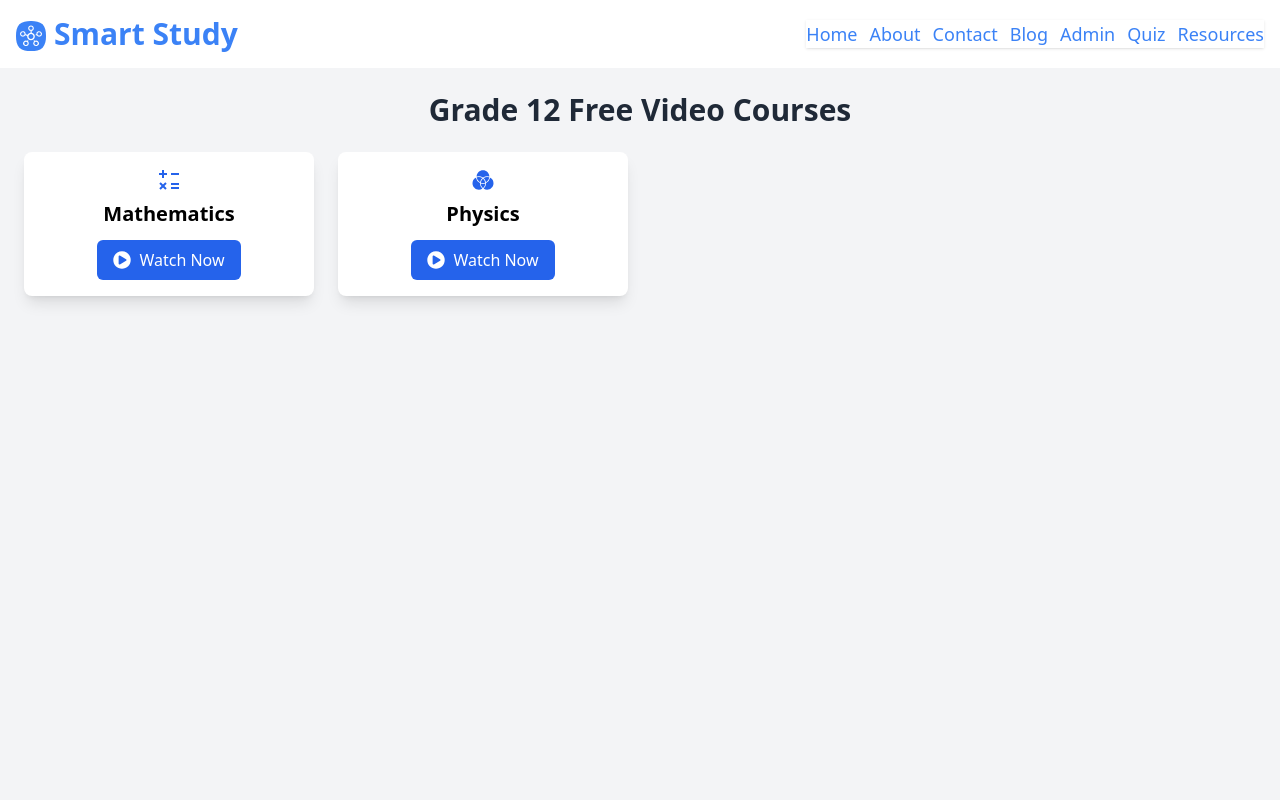
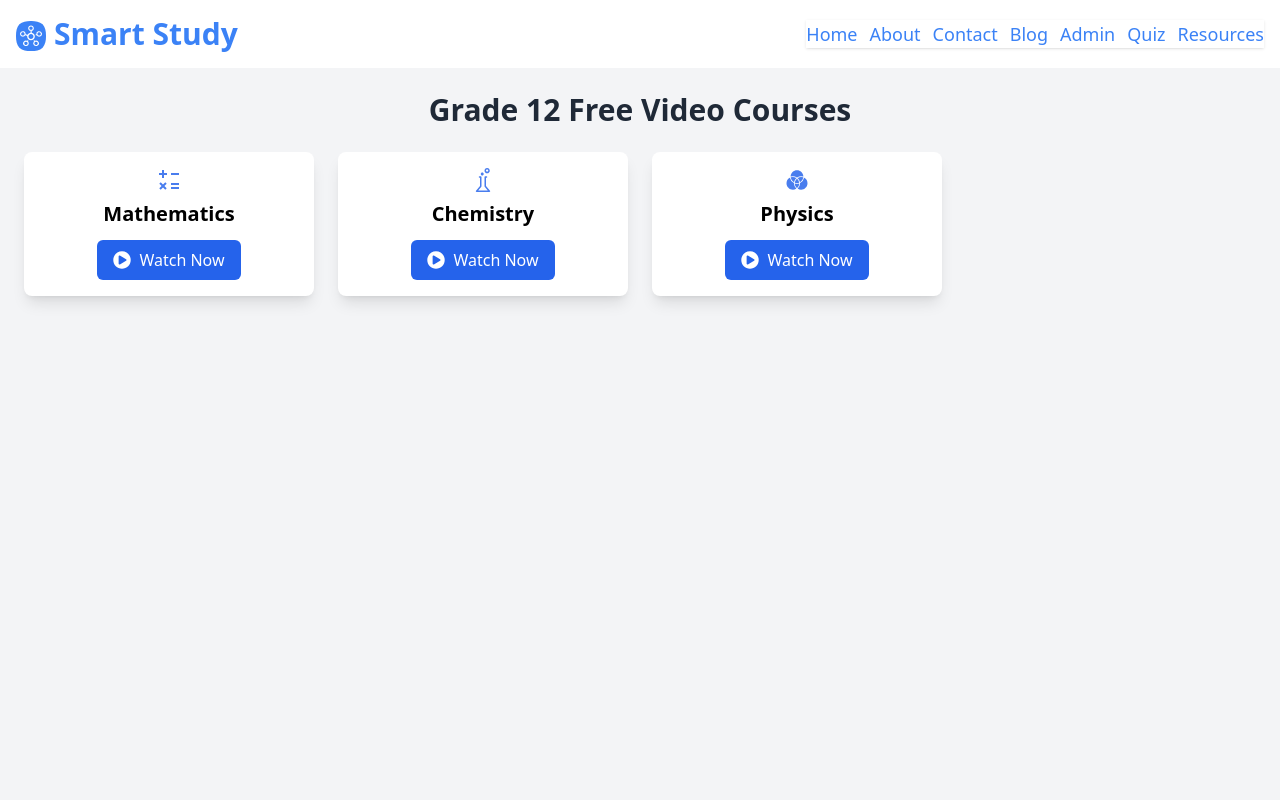
Before and after one commit to engabdullah-2024/Smart-Study, a React (Vite) app: page /resources in a window 1280 px wide. Shown: the top 800 px of the page. Built offline with nearby package versions, Linux system fonts and the light colour scheme.

Commit message:
Updated for bug fixes

```diff
--- a/src/pages/Resources.jsx
+++ b/src/pages/Resources.jsx
@@ -2,6 +2,7 @@ import { useState } from "react";
 import { FaPlayCircle } from "react-icons/fa";
 import { BiMath } from "react-icons/bi";
 import { IoColorFilter } from "react-icons/io5";
+import { SlChemistry } from "react-icons/sl";
 
 const subjects = [
   {
@@ -19,6 +20,26 @@ const subjects = [
         chapter: "Chapter 2",
         lessons: [
           { lesson: "Lesson 1", videoId: "https://youtu.be/rQhM_A9xn3s?list=PLG4SdbUov5hTE-0xR5LZi7-HjjYzwl1xn" },
+
+        ],
+      },
+    ],
+  },
+  {
+    name: "Chemistry",
+    icon: <SlChemistry  className="text-2xl text-blue-600" />, // Added icon
+    chapters: [
+      {
+        chapter: "Chapter 1",
+        lessons: [
+          { lesson: "Lesson 1", videoId: "" },
+
+        ],
+      },
+      {
+        chapter: "Chapter 2",
+        lessons: [
+          { lesson: "Lesson 1", videoId: "https://youtu.be/XKvi41lYaWE?list=PLy03hCe_9NXU_tEEpWEijKWU8TD_QxA8p" },
 
         ],
       },
@@ -52,7 +73,7 @@ const Resources = () => {
   const [selectedLesson, setSelectedLesson] = useState(null);
 
   return (
-    <div className="min-h-screen bg-gray-100 p-6">
+    <div className="min-h-screen bg-gray-100 p-6 animate-slideInLeft">
       <h1 className="text-3xl font-bold text-center text-gray-800 mb-6">
         Grade 12 Free Video Courses
       </h1>
@@ -62,8 +83,8 @@ const Resources = () => {
             key={index}
             className="bg-white p-4 rounded-lg shadow-lg flex flex-col items-center justify-center hover:shadow-xl transition"
           >
-             {subject.icon && <div className="mb-2">{subject.icon}</div>} {/* Display icon */}
-            <h2 className="text-xl font-semibold mb-3">{subject.name}</h2>
+             {subject.icon && <div className="mb-2 animate-pulse">{subject.icon}</div>} {/* Display icon */}
+            <h2 className="text-xl font-semibold mb-3 animate-typing">{subject.name}</h2>
             <button
               onClick={() => {
                 setSelectedSubject(subject);
```
